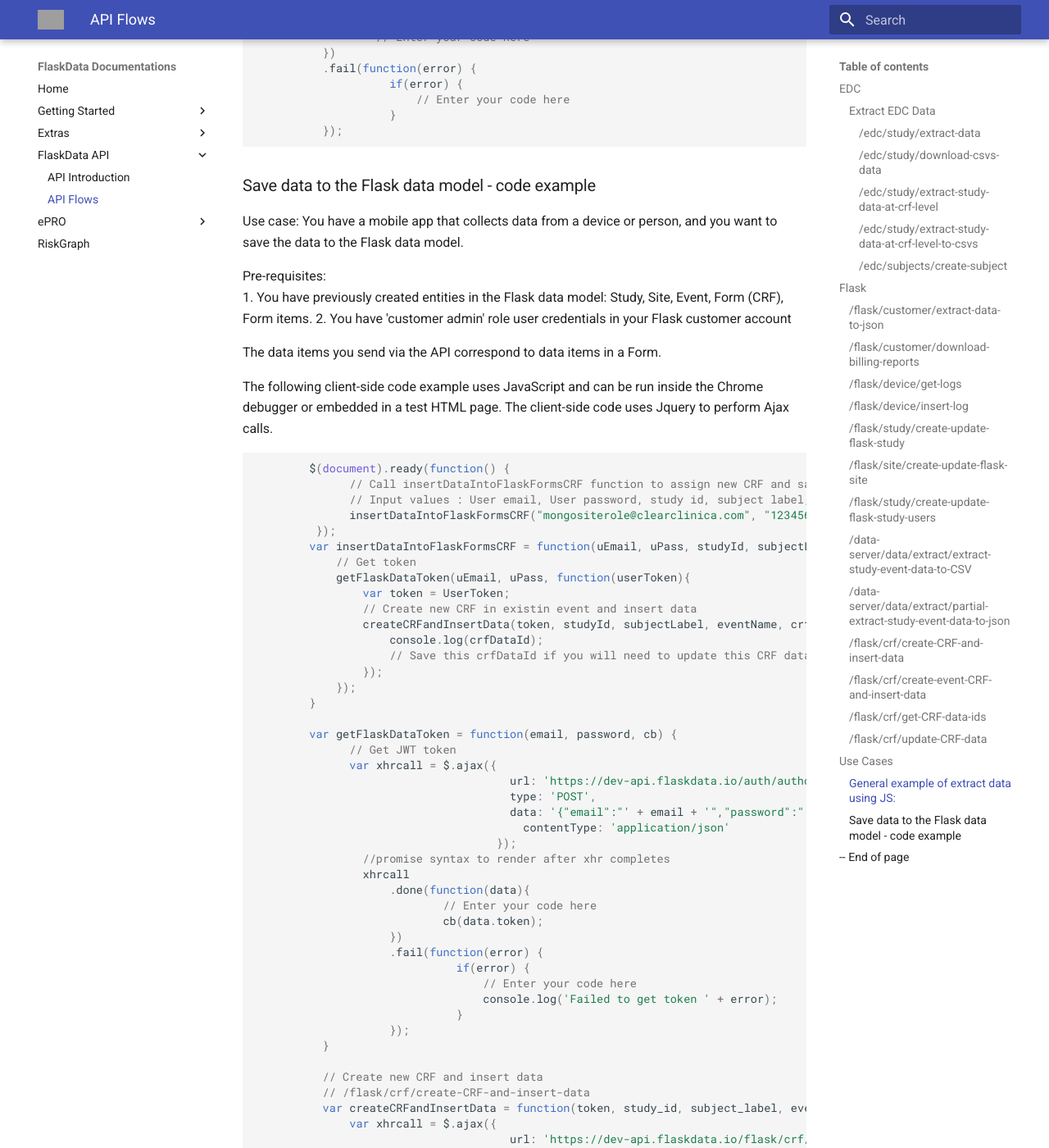
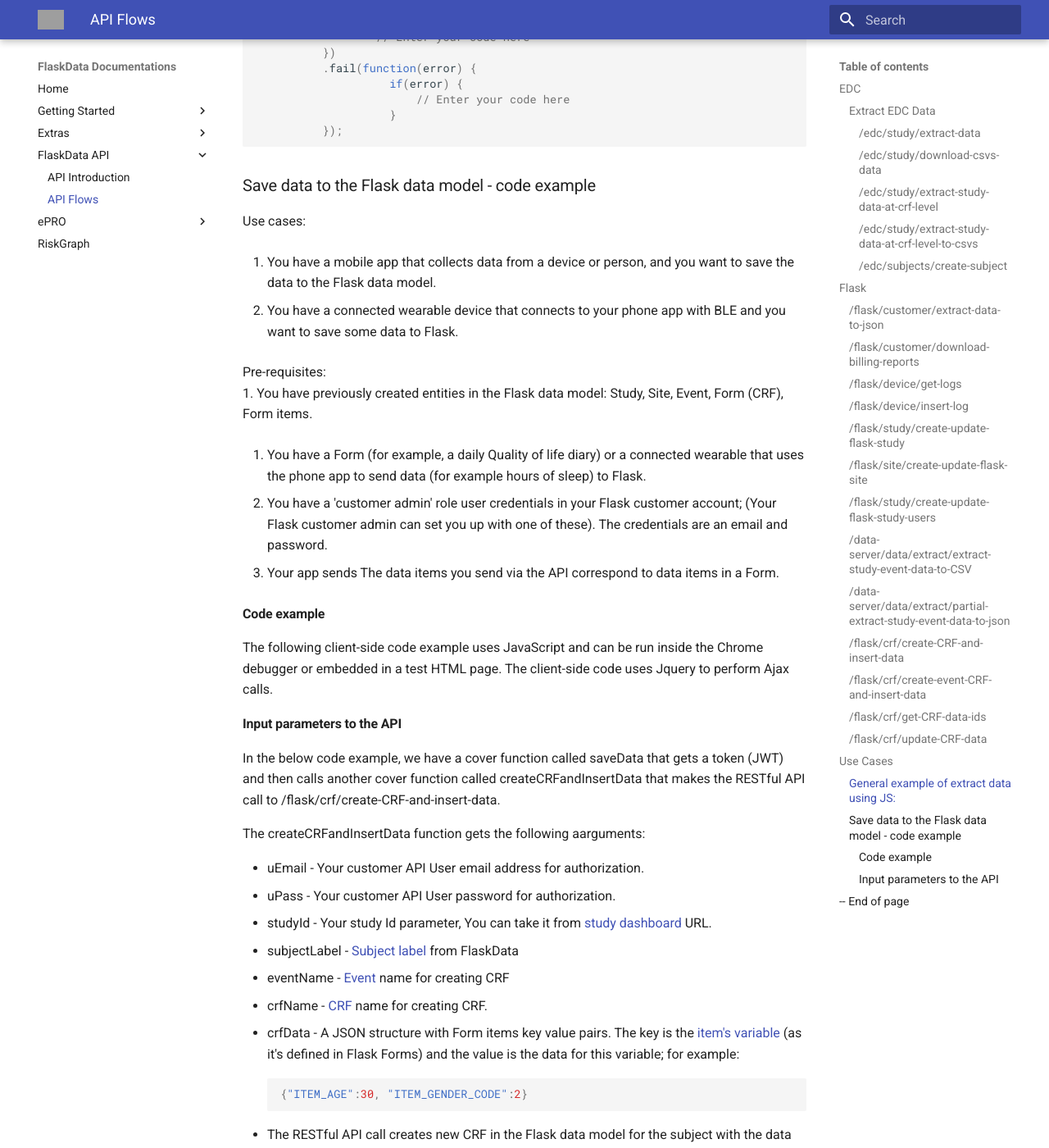
Before and after one commit to onlyjazz/flask-docs, an MkDocs documentation site: the page built from docs/apiflows.md, in a window 1280 px wide and 1400 px high, scrolled down 5309 px. Shown: the whole window at 82% size. Built offline with MkDocs 1.6.1 and Material for MkDocs 9.7.7, drawn with Linux system fonts in a browser that asks for light colours; some of the changed text lies outside the part shown; grey boxes are pictures that could not be loaded.

Commit message:
Editing to polish up the code example of how to insert CRF data - round 3

````diff
--- a/docs/apiflows.md
+++ b/docs/apiflows.md
@@ -208,101 +208,123 @@
 
 ### Save data to the Flask data model -  code example
 
-Use case: You have a mobile app that collects data from a device or person,
+Use cases:
+
+1. You have a mobile app that collects data from a device or person,
 and you want to save the data to the Flask data model.
+
+2. You have a connected wearable device that connects to your phone app with BLE
+and you want to save some data to Flask.
+
 
 Pre-requisites:
 1. You  have previously created  entities in the Flask data model:
 Study, Site, Event, Form (CRF), Form items.
-2. You have 'customer admin' role user credentials in your Flask customer account
 
-The data items you send via the API correspond to data items in a Form.
+2. You have a Form (for example, a daily Quality of life diary) or a connected wearable that
+uses the phone app to send data (for example hours of sleep) to Flask.
 
+3. You have a 'customer admin' role user credentials in your Flask customer account;
+(Your Flask customer admin can set you up with one of these). The credentials are an email and password.
+
+4. Your app sends The data items you send via the API correspond to data items in a Form.
+
+#### Code example
 The following client-side code example uses JavaScript and can be run inside the Chrome debugger
 or embedded in a test HTML page. The client-side code uses Jquery to perform Ajax calls.
 
+#### Input parameters to the API
+In the below code example, we have a cover function called saveData that gets a token (JWT)
+and then calls another cover function called createCRFandInsertData
+that makes the RESTful API call to /flask/crf/create-CRF-and-insert-data.
+
+The createCRFandInsertData  function gets the following aarguments:
+
+* uEmail - Your customer API User email address for authorization.
+* uPass - Your customer API User password for authorization.
+* studyId - Your study Id parameter, You can take it from [study dashboard](./study_dashboard.md#study-dashboard) URL.
+* subjectLabel - [Subject label](./manage_subjects.md) from FlaskData
+* eventName - [Event](./manage_forms.md#event-definitions) name for creating CRF
+* crfName - [CRF](./manage_forms.md#crfs) name for creating CRF.
+* crfData - A JSON structure with Form items key value pairs.
+    The key is the [item's variable](./manage_forms.md#crf-items) (as it's defined in Flask Forms)
+    and the value is the data for this variable; for example:
+        ```json
+        {"ITEM_AGE":30, "ITEM_GENDER_CODE":2}
+        ```
+
+* The RESTful API call creates new CRF in the Flask data model for the subject with the  data you provided.
+* You can see the data after the update in the /subjects/flask-events/<subjectID> page
+
+
 ```JavaScript
-        $(document).ready(function() {
-              // Call insertDataIntoFlaskFormsCRF function to assign new CRF and save data.
-              // Input values : User email, User password, study id, subject label, event name, CRF name, CRF data.
-              insertDataIntoFlaskFormsCRF("mongositerole@clearclinica.com", "123456", 145858, 'mongo_test_site_1-03', 'Screening', 'Subject properties', {"ITEM_SP_AGE_WR6NP":30, "ITEM_SP_MANWOMAN_HDNAO":2});
-         });
-        var insertDataIntoFlaskFormsCRF = function(uEmail, uPass, studyId, subjectLabel, eventName, crfName, crfData){
-            // Get token
-            getFlaskDataToken(uEmail, uPass, function(userToken){
-                var token = UserToken;
-                // Create new CRF in existin event and insert data
-                createCRFandInsertData(token, studyId, subjectLabel, eventName, crfName, crfData, function(crfDataId){
-                    console.log(crfDataId);
-                    // Save this crfDataId if you will need to update this CRF data
-                });
+    $(document).ready(function() {
+        // Create a new CRF and save data.
+        // Input values : User email, User password, study id, subject label, event name, CRF name, CRF data.
+        saveData("mongositerole@clearclinica.com", "123456", 145858, 'mongo_test_site_1-03', 'Screening', 'Subject properties', {"ITEM_SP_AGE_WR6NP":30, "ITEM_SP_MANWOMAN_HDNAO":2});
+    });
+    var saveData = function(uEmail, uPass, studyId, subjectLabel, eventName, crfName, crfData){
+        // First we get a JWT
+        getFlaskDataToken(uEmail, uPass, function(userToken){
+        var token = UserToken;
+        // Then we create a new instance of a CRF in an existing event and save data to the CRF.
+        // Save the crfDataId if you need to come back later and update the data
+        createCRFandInsertData(token, studyId, subjectLabel, eventName, crfName, crfData,
+        function(crfDataId){
+        console.log(crfDataId);
+    });
+    });
+    }
+
+    var getFlaskDataToken = function(email, password, cb) {
+    // Get JWT token
+    var xhrcall = $.ajax({
+        url: 'https://dev-api.flaskdata.io/auth/authorize',
+        type: 'POST',
+        data: '{"email":"' + email + '","password":"' + password +'"}',
+        contentType: 'application/json'
+    });
+
+    //promise syntax to render after xhr completes
+    xhrcall
+        .done(function(data){
+    // Enter your code here
+        cb(data.token);
+    })
+        .fail(function(error) {
+        if(error) {
+    // Enter your code here
+        console.log('Failed to get token ' + error);
+        }
+    });
+    }
+
+    // Create new CRF and insert data
+    // /flask/crf/create-CRF-and-insert-data
+    var createCRFandInsertData = function(token, study_id, subject_label, event_name, crf_name, crf_data, cb) {
+        var xhrcall = $.ajax({
+            url: 'https://dev-api.flaskdata.io/flask/crf/create-CRF-and-insert-data',
+            type: 'POST',
+            headers: {
+                'Authorization': token},
+            data: '{"study_id": '+study_id+',"subject_label": "'+subject_label+'","event_name": "'+event_name+'","crf_name": "'+crf_name+'","crf_data": '+ JSON.stringify(crf_data) +' }',
+            contentType: 'application/json'
+        });
+        //promise syntax to render after xhr completes
+        xhrcall
+            .done(function(data){
+                // Enter your code here
+                cb(data.crfDataId);
+            })
+            .fail(function(error) {
+                if(error) {
+                    // Enter your code here
+                    console.log('Failed to create CRF and insert data :' + JSON.stringify(error));
+                }
             });
-        }
-
-        var getFlaskDataToken = function(email, password, cb) {
-              // Get JWT token
-              var xhrcall = $.ajax({
-                                      url: 'https://dev-api.flaskdata.io/auth/authorize',
-                                      type: 'POST',
-                                      data: '{"email":"' + email + '","password":"' + password +'"}',
-                                        contentType: 'application/json'
-                                    });
-                //promise syntax to render after xhr completes
-                xhrcall
-                    .done(function(data){
-                            // Enter your code here
-                            cb(data.token);
-                    })
-                    .fail(function(error) {
-                              if(error) {
-                                  // Enter your code here
-                                  console.log('Failed to get token ' + error);
-                              }
-                    });
-          }
-
-          // Create new CRF and insert data
-          // /flask/crf/create-CRF-and-insert-data
-          var createCRFandInsertData = function(token, study_id, subject_label, event_name, crf_name, crf_data, cb) {
-              var xhrcall = $.ajax({
-                                      url: 'https://dev-api.flaskdata.io/flask/crf/create-CRF-and-insert-data',
-                                      type: 'POST',
-                                      headers: {
-                                          'Authorization': token},
-                                      data: '{"study_id": '+study_id+',"subject_label": "'+subject_label+'","event_name": "'+event_name+'","crf_name": "'+crf_name+'","crf_data": '+ JSON.stringify(crf_data) +' }',
-                                      contentType: 'application/json'
-                                    });
-                //promise syntax to render after xhr completes
-                xhrcall
-                    .done(function(data){
-                            // Enter your code here
-                            cb(data.crfDataId);
-                    })
-                    .fail(function(error) {
-                              if(error) {
-                                  // Enter your code here
-                                  console.log('Failed to create CRF and insert data :' + JSON.stringify(error));
-                              }
-                    });
-          }
+    }
 ```
 
-Your application should call insertDataIntoFlaskFormsCRF function with the following input parameters:
-
-* User email - Your customer API User email address for authorization.
-* User password - Your customer API User password for authorization.
-* studyId - Your study Id parameter, You can take it from [study dashboard](./study_dashboard.md#study-dashboard) URL.
-* Subject label - [Subject label](./manage_subjects.md) from FlaskData
-* [Event](./manage_forms.md#event-definitions) name for creating CRF
-* [CRF](./manage_forms.md#crfs) name for creating CRF.
-* CRF data - for saving CRF data, Json structure, key value pair, The key is the [item's variable](./manage_forms.md#crf-items) (as it's defined in flask forms) and the value is the data for this variable.
-        ```json
-        {"ITEM_SP_AGE_WR6NP":30, "ITEM_SP_MANWOMAN_HDNAO":2}
-        ```
-
-The output will be a new CRF for the subject with the  data you provided in the API call.
-
-You can see the data after the update in the /subjects/flask-events/<subjectID> page
 
 
 ## -- End of page
````
